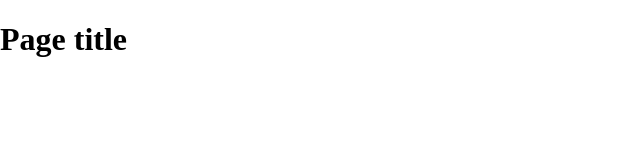
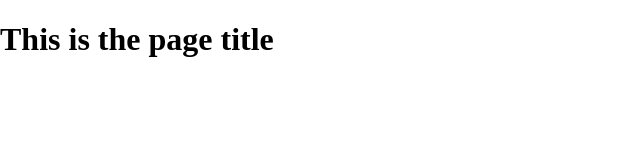
Before and after one commit to geordiechris/git-basics, a plain HTML site: page index.html in a window 1280 px wide. Shown: the whole page, without its empty margins (0-640 px from the left). Drawn offline with nearby package versions, Linux system fonts and the light colour scheme.

Commit message:
altered page title

```diff
--- a/index.html
+++ b/index.html
@@ -14,7 +14,7 @@
     </head>
     <body>
     <header>
-	<h1>Page title</h1>
+	<h1>This is the page title</h1>
     </header>
     <nav id="pageNav">
     </nav>
```
